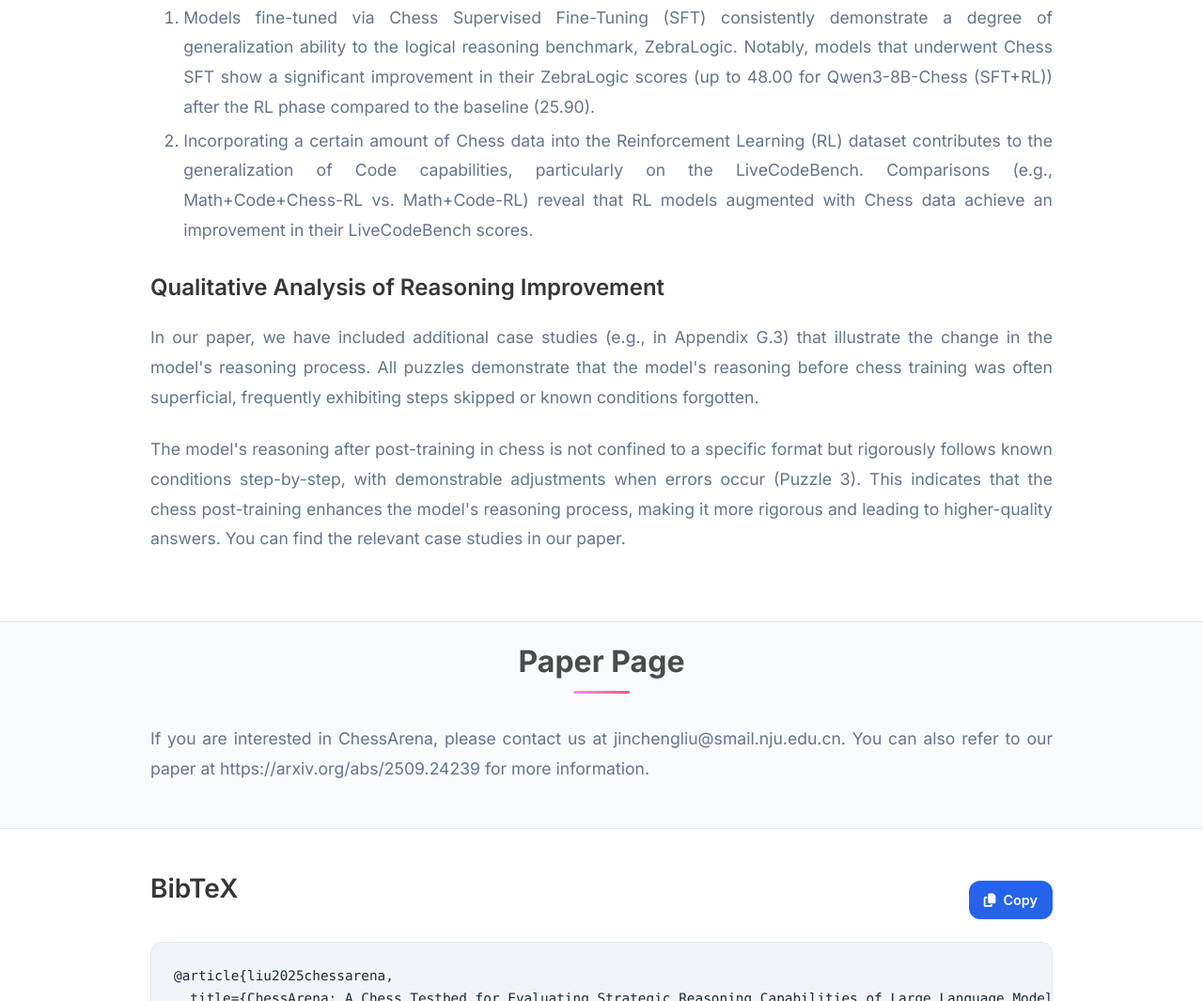
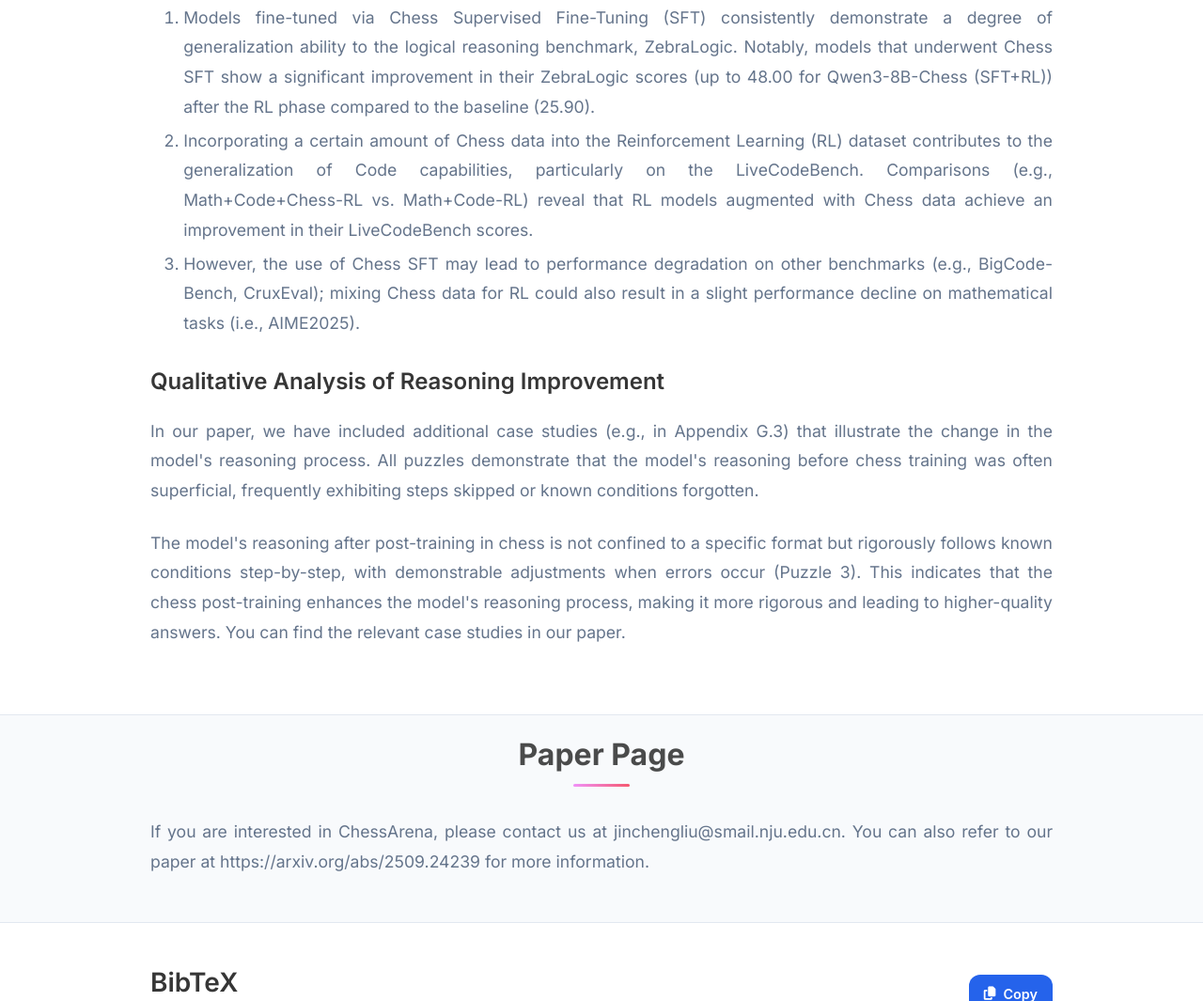
Before and after one commit to XiaoFaJiang/ChessArena_github_page, a plain HTML site: page index.html in a window 1280 px wide. Shown: the part 9819-10884 px from the top of the page at 94% size. Drawn offline with nearby package versions, Linux system fonts and the light colour scheme; some icons are missing.

Commit message:
Update index.html

```diff
--- a/index.html
+++ b/index.html
@@ -1049,6 +1049,9 @@ In summary, we have launched the ChessArena benchmark—a chess platform that su
         <li>
           Incorporating a certain amount of Chess data into the Reinforcement Learning (RL) dataset contributes to the generalization of Code capabilities, particularly on the LiveCodeBench. Comparisons (e.g., Math+Code+Chess-RL vs. Math+Code-RL) reveal that RL models augmented with Chess data achieve an improvement in their LiveCodeBench scores.
         </li>
+        <li>
+          However, the use of Chess SFT may lead to performance degradation on other benchmarks (e.g., BigCode-Bench, CruxEval); mixing Chess data for RL could also result in a slight performance decline on mathematical tasks (i.e., AIME2025).
+        </li>
       </ol>
 
       <h3 class="title is-4" style="margin-top: 2rem;">Qualitative Analysis of Reasoning Improvement</h3>
```
